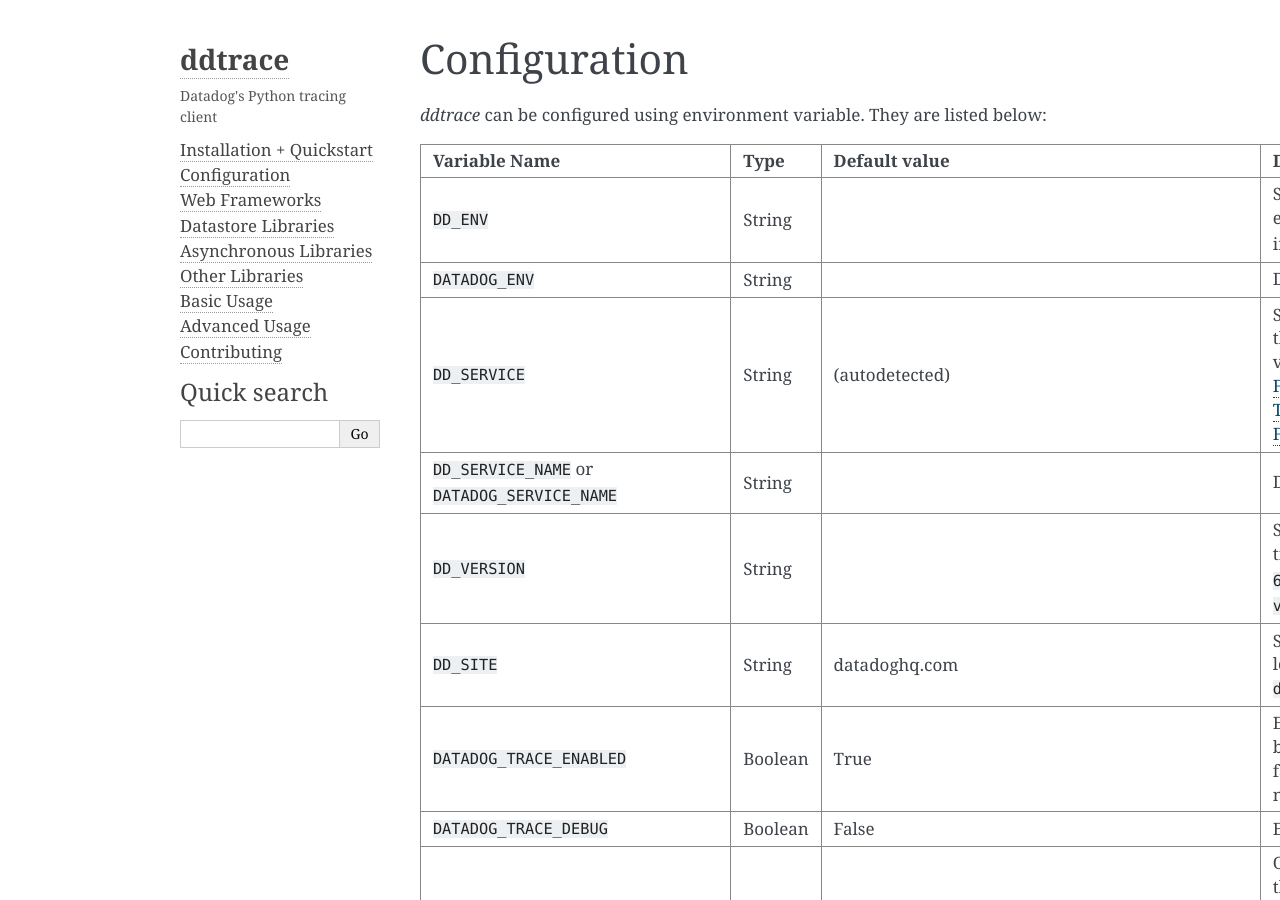
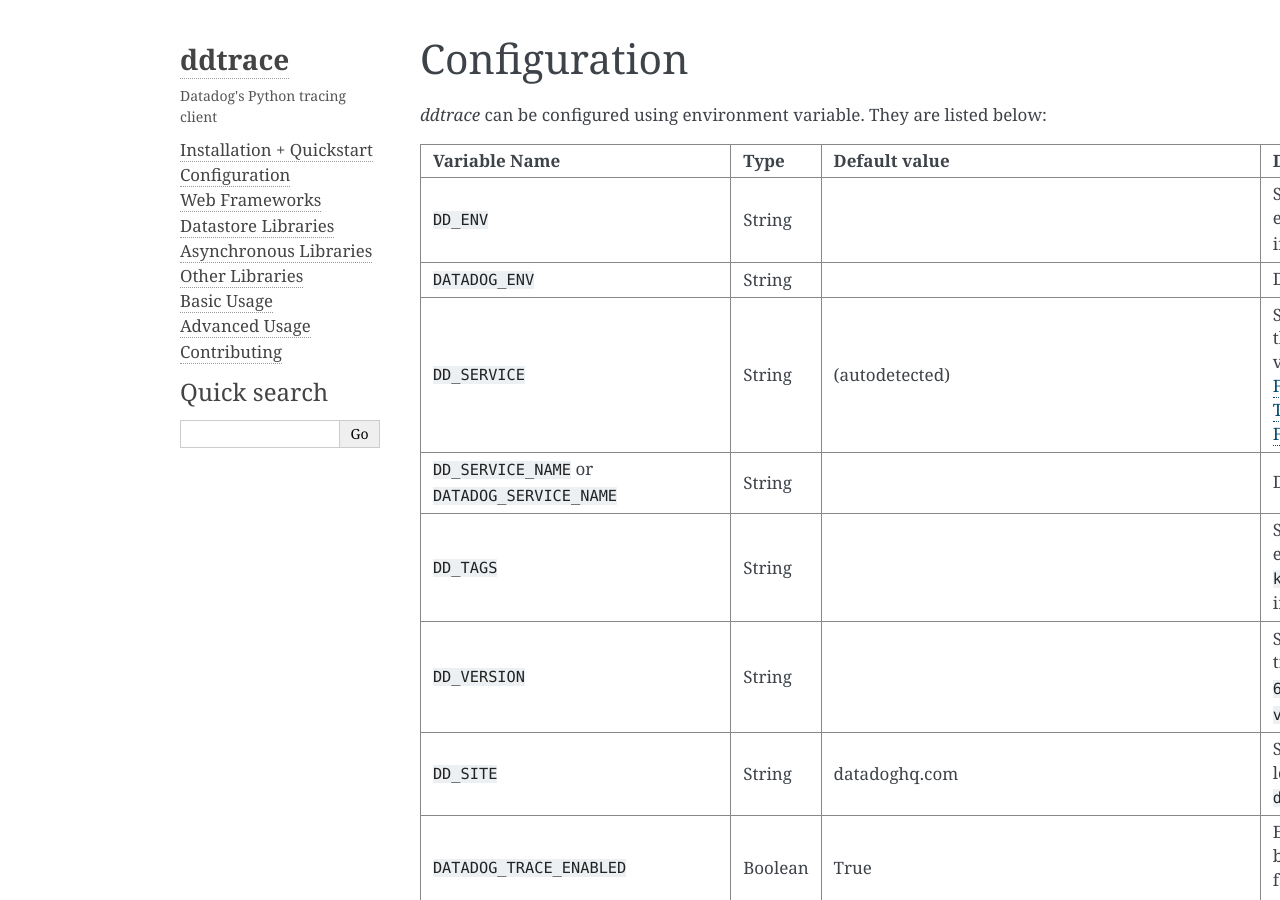
Before and after one commit to laminarasm9/dd-trace-py, a Sphinx documentation site: the page built from docs/configuration.rst, in a window 1280 px wide and 900 px high. Built offline with Sphinx 7.4.7, drawn with Linux system fonts in a browser that asks for light colours.

Commit message:
tags: add documentation (#1387)
Co-authored-by: Julien Danjou <julien@danjou.info>

```diff
--- a/docs/configuration.rst
+++ b/docs/configuration.rst
@@ -34,6 +34,10 @@ below:
      - String
      -
      - Deprecated: use ``DD_SERVICE``.
+   * - ``DD_TAGS``
+     - String
+     -
+     - Set global tags to be attached to every span. e.g. ``key1:value1,key2,value2``. Added in ``v0.38.0``.
    * - ``DD_VERSION``
      - String
      -
```
